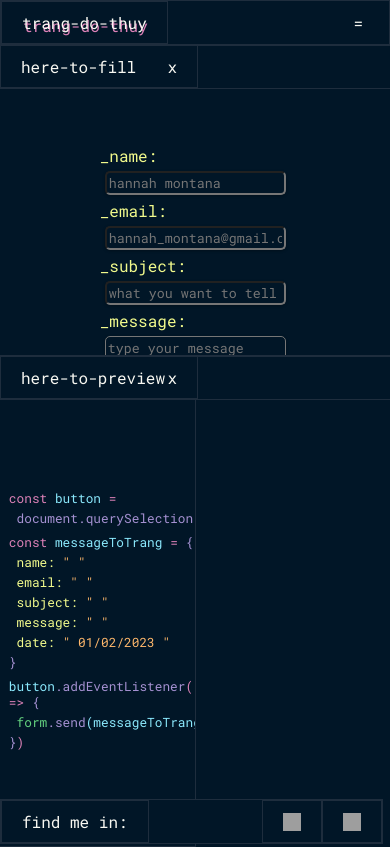
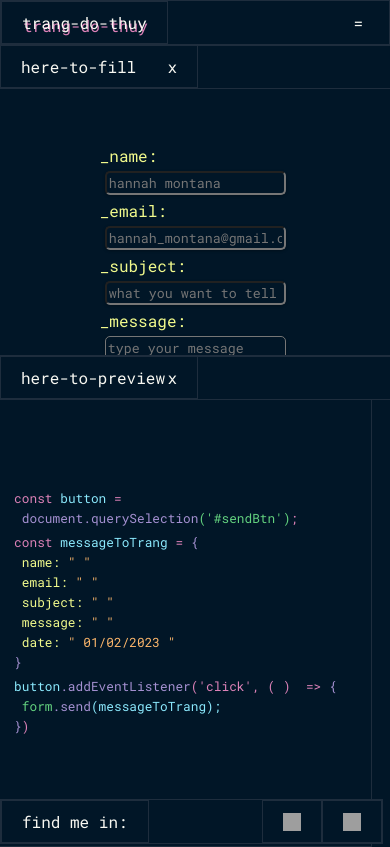
Before and after one commit to trngdothuy/portfolio-public, a React (Create React App) app in the folder client/: page /contact in a window 390 px wide. Built offline with nearby package versions, Linux system fonts and the light colour scheme; grey boxes are pictures that could not be loaded.

Commit message:
autopush

```diff
--- a/client/src/App.css
+++ b/client/src/App.css
@@ -1100,7 +1100,7 @@ background: linear-gradient(90deg, rgba(1,22,39,1) 0%, rgba(255,91,188,1) 35%, r
 }
 
 @media (max-width: 428px) {
-  /* iphone x */
+  /* iphone 13 */
   .nav-2, .nav-3, .foot-1, .foot-2, .home-2nd-block, .block-1, .number-column {
     display: none;
   }
@@ -1146,6 +1146,9 @@ background: linear-gradient(90deg, rgba(1,22,39,1) 0%, rgba(255,91,188,1) 35%, r
   font-size: 0.9em;
   height: 4em;
 }
+.block-3-contact {
+  width: 95vw;
+}
 }
 
 @media (max-height: 660px) {
```
